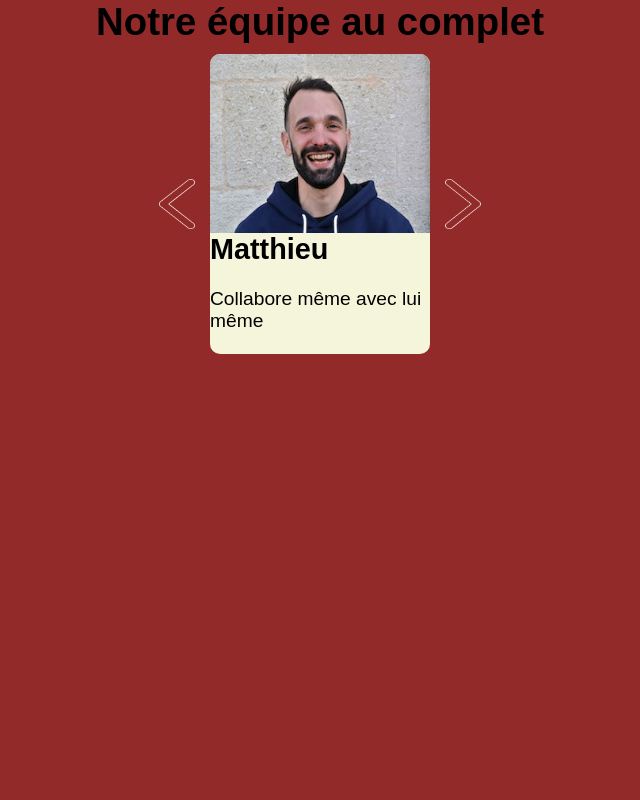
After one commit to olivierjoubert/Firemen, a PHP site: page /ourTeam.php in a window 1280 px wide. The commit adds this page. Shown: the whole page, without its empty margins (320-960 px from the left). Run offline with PHP 8.4, Linux system fonts and the light colour scheme.

Commit message:
Add footer element and our team file

```diff
--- /dev/null
+++ b/ourTeam.php
@@ -0,0 +1,64 @@
+<!DOCTYPE html>
+<html>
+<head>
+    <meta charset="UTF-8">
+    <meta http-equiv="X-UA-Compatible" content="IE=edge">
+    <meta name="viewport" content="width=device-width, initial-scale=1.0">
+    <link rel="stylesheet" href="style.css">
+    <title>Fireman</title>
+</head>
+<body>
+<h1>Notre équipe au complet</h1>
+<!--<p>Illorum ab nostra erga sint fiat ipse amicos sunt benevolentia quanti tertiam erga ferri nostra
+    nosmet nosmet amicos nos illorum termini alteram eodem termini probo modo quanti nullam video in.</p>-->
+
+<!--<div class="allTeamMembers">
+    <div class="memberCard">
+        <img class="pictureMember" src="assets/pictures-team-member/Olivier-JOUBERT.JPG" alt="Olivier">
+        <h2 class="nameMember">Olivier</h2>
+        <p>Mind Master</p>
+    </div>
+    <div class="memberCard">
+        <img class="pictureMember" src="assets/pictures-team-member/Jonathan-BANON.JPG" alt="Jonathan">
+        <h2 class="nameMember">Jonathan</h2>
+        <p>Leadership</p>
+    </div>
+    <div class="memberCard">
+        <img class="pictureMember" src="assets/pictures-team-member/Sara-AJANA.JPG" alt="Sara">
+        <h2 class="nameMember">Sara</h2>
+        <p>Think well about everyone</p>
+    </div>
+    <div class="memberCard">
+        <img class="pictureMember" src="assets/pictures-team-member/Matthieu-DEJEAN.jpg" alt="Matthieu">
+        <h2 class="nameMember">Matthieu</h2>
+        <p>Collabore même avec lui même</p>
+    </div>
+</div>-->
+
+
+
+<?php
+// Tableau multidimentionel, de quatre tableaux avec picture nom et bio en valeurs;
+// Deux boutons du carousel, fleche gauche fleche droite
+$ourMemberArray = [
+        ['pictureMemberArray'=>'src="assets/pictures-team-member/Olivier-JOUBERT.JPG"','nameMemberArray'=>'Olivier','bioMemberArray'=>'Mind Master'],
+        ['pictureMemberArray'=>'src="assets/pictures-team-member/Jonathan-BANON.JPG"','nameMemberArray'=>'Jonathan','bioMemberArray'=>'Leadership'],
+        ['pictureMemberArray'=>'src="assets/pictures-team-member/Sara-AJANA.JPG" alt="Sara"','nameMemberArray'=>'Sara','bioMemberArray'=>'Think well about everyone'],
+        ['pictureMemberArray'=>'src="assets/pictures-team-member/Matthieu-DEJEAN.jpg"','nameMemberArray'=>'Matthieu','bioMemberArray'=>'Collabore même avec lui même'],
+];
+?>
+<div class="carContainer">
+    <div class="arrow-left">
+        <img src="assets/leftarrow.png" alt="Arrow Left" />
+    </div>
+    <div class="memberCard">
+        <img class="pictureMember" <?php echo $ourMemberArray[3]['pictureMemberArray'] ?> alt="Matthieu">
+        <h2 class="nameMember"><?php echo $ourMemberArray[3]['nameMemberArray']?></h2>
+        <p><?php echo $ourMemberArray[3]['bioMemberArray']?></p>
+    </div>
+    <div class="arrow-right">
+        <img src="assets/rightarrow.png" alt="Arrow Right"/>
+    </div>
+</div>
+<script src="./script.js"></script>
+</body>
--- a/script.js
+++ b/script.js
@@ -9,3 +9,6 @@ burger.addEventListener('click', () => {
 
     }
 )
+
+const arrowLeft = document.getElementsByClassName('arrow-left');
+const arrowRight = document.getElementsByClassName('arrow-right');
--- a/style.css
+++ b/style.css
@@ -17,12 +17,13 @@ body{
     display:flex;
     min-height: 100vh;
     flex-direction: column;
-    justify-content: space-between;
+    /*justify-content: space-between; Modif de John et Matt*/
     align-items: center;
-    padding: 20px;
+    /*padding: 20px;*/
     background-color: var(--primary-color);
     font-family: var(--font-family);
     font-size: var(--font-size);
+    margin: auto;
 }
 
 header{
@@ -94,6 +95,15 @@ footer {
     height: 80px;
     width: 100%;
     background-color: var(--secondary-color);
+}
+footer .allFooterContent{
+    display: flex;
+    align-content: flex-end;
+    background-color: darkslategray;
+    justify-content: space-around;
+}
+.footerContentItems {
+    list-style-type: none;
 }
 
 
@@ -276,3 +286,45 @@ select {
     padding: 5px;
     margin: 10px;
 }
+.allTeamMembers{
+    display :flex;
+    justify-content: space-around;
+    flex-wrap: wrap;
+}
+.carContainer{
+    display: flex;
+}
+
+.memberCard{
+    background-color: beige;
+    border-radius: 10px;
+    margin: 10px;
+    width: 220px;
+    height: 300px;
+    flex-wrap: wrap;
+    display: flex;
+}
+.pictureMember{
+    border-top-left-radius: 10px;
+    border-top-right-radius: 10px;
+    width: 100%;
+}
+.arrow-left{
+    display: flex;
+    align-items: center;
+}
+.arrow-right{
+    display: flex;
+    align-items: center;
+}
+
+.arrow-left img{
+    height: 50px;
+    width: 36px;
+    margin-right: 5px;
+}
+.arrow-right img{
+    height: 50px;
+    width: 36px;
+    margin-left: 5px;
+}
```
Also changed, not shown: footerContent.php (added, +31 -0 lines), assets/pictures-team-member/Jonathan-BANON.JPG (added), assets/pictures-team-member/Matthieu-DEJEAN.JPG (added), assets/pictures-team-member/Olivier-JOUBERT.JPG (added), assets/pictures-team-member/Sara-AJANA.JPG (added), 1 other file.
